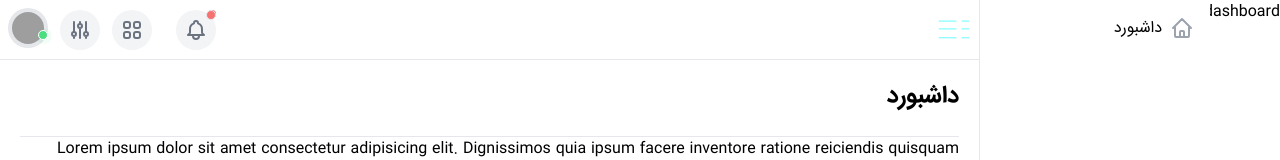
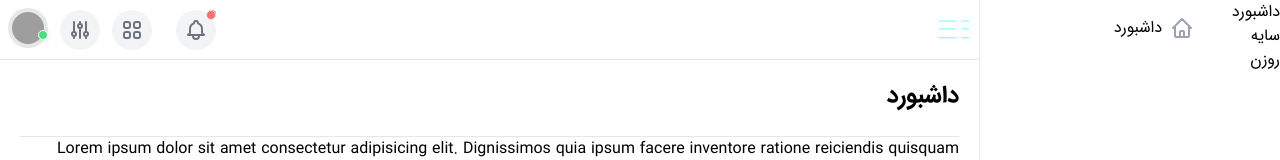
Before and after one commit to alibyt21/AL-React-Dashboard, a React (Create React App) app: page / in a window 1280 px wide. Shown: the top 160 px of the page. Built offline with nearby package versions, Linux system fonts and the light colour scheme; grey boxes are pictures that could not be loaded; the HTML template or start-up script is replaced by a standard one.

Commit message:
mohammadrezas commit some fichers added

```diff
--- a/src/components/Sidebar/Sidebar.jsx
+++ b/src/components/Sidebar/Sidebar.jsx
@@ -1,15 +1,30 @@
-import React from "react";
+import React,{useState} from "react";
 import SidebarMain from "./SidebarMain/SidebarMain";
 import SidebarSub from "./SidebarSub/SidebarSub";
 import { defaultHeaderHeight } from "src/settings/config";
 import menuArray from "src/settings/menu";
+
 export default function Sidebar() {
+  const [mainItems, setMainItems] = useState(menuArray);
+  const [selectedMainItem, setSelectedMainItem] = useState(null);
+
+
+  const handleItemsClick = (item) => {
+    setSelectedMainItem(item);
+  };
+
+
+
   return (
     <div
       className="fixed inset-y-0 z-10 flex lg:!mt-0 flex-shrink-0 max-h-screen overflow-hidden transition-all transform bg-white border-l shadow-lg lg:z-auto lg:static lg:shadow-none"
       style={{ marginTop: `${defaultHeaderHeight + 1}px` }}
     >
-      <SidebarMain />
+      <SidebarMain
+        mainItems={mainItems}
+        selectedMainItem={selectedMainItem}
+        handleItemsClick={handleItemsClick}
+      />
       <SidebarSub />
     </div>
   );
--- a/src/components/Sidebar/SidebarMain/SidebarMain.jsx
+++ b/src/components/Sidebar/SidebarMain/SidebarMain.jsx
@@ -2,20 +2,38 @@ import React, { useContext } from "react";
 import sidebarContext from "src/context/sidebarContext";
 import { defaultSidebarMainWidth } from "src/settings/config";
 
-export default function SidebarMain() {
+export default function SidebarMain({
+  mainItems,
+  selectedMainItem,
+  handleItemsClick,
+}) {
   const { sidebarState } = useContext(sidebarContext);
+
+  // function isItemSelected() {
+  //   if (selectedMainItem.id === mainItems.id) {
+  //     return true;
+  //   }
+  // }
+
+  // console.log("Is item selected:", isItemSelected());
+
   return (
     <aside
       className={
         "flex flex-col transition-all overflow-hidden dark:text-white dark:bg-blue-300 max-h-screen"
       }
       style={
-        sidebarState != 0
+        sidebarState !== 0
           ? { width: `${defaultSidebarMainWidth}px` }
           : { width: `0px` }
       }
     >
-      dashboard
+      {mainItems.map((item, index) => (
+        <div key={index} onClick={() => handleItemsClick(item)}>
+          {item.label}
+         { console.log("clicked")}
+        </div>
+      ))}
     </aside>
   );
 }
--- a/src/settings/menu.js
+++ b/src/settings/menu.js
@@ -49,7 +49,7 @@ const menuArray = [
   {
     id: "sayeh",
     icon: "simple-icon-briefcase",
-    label: "menu.sayeh",
+    label: "سایه",
     to: `${adminRoot}/sayeh`,
     permission: "VIEW_SAYEH_DASHBOARD",
     CustomSub: true,
@@ -122,7 +122,7 @@ const menuArray = [
   {
     id: "rozan",
     icon: "simple-icon-settings",
-    label: "menu.profile",
+    label: "روزن",
     to: `${adminRoot}/rozan`,
     CustomSub: true,
     permission: "VIEW_ROZAN_DASHBOARD",
```
